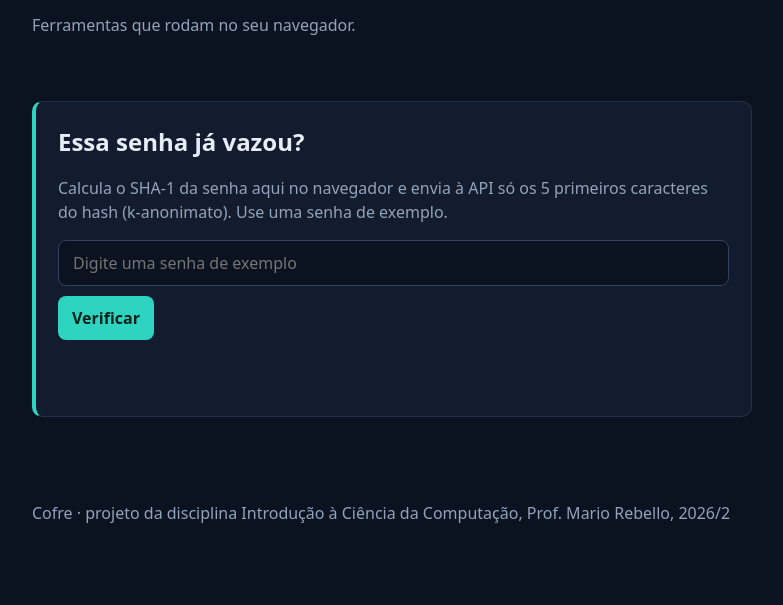
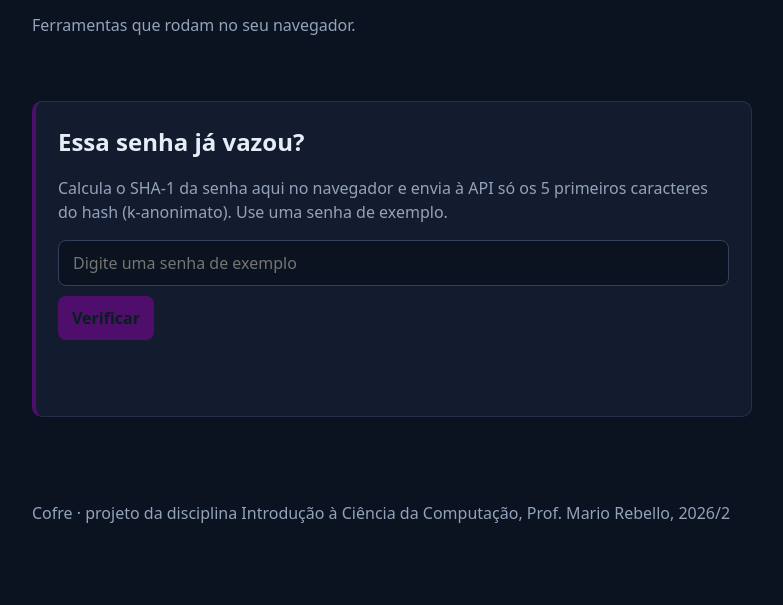
Before and after one commit to marques-devbr/cofre, a plain HTML site: page index.html in a window 1280 px wide. Shown: the part 195-800 px from the top of the page, without its empty margins (248-1031 px from the left). Drawn offline with Linux system fonts and the light colour scheme.

Commit message:
Tema A: muda a cor de destaque

```diff
--- a/style.css
+++ b/style.css
@@ -1,6 +1,6 @@
 /* Cores do Cofre */
 :root {
-  --destaque: #2dd4bf;
+  --destaque: #4F0E6C;
   --fundo: #0b1220;
   --cartao: #131c2e;
   --texto: #e6edf7;
```
